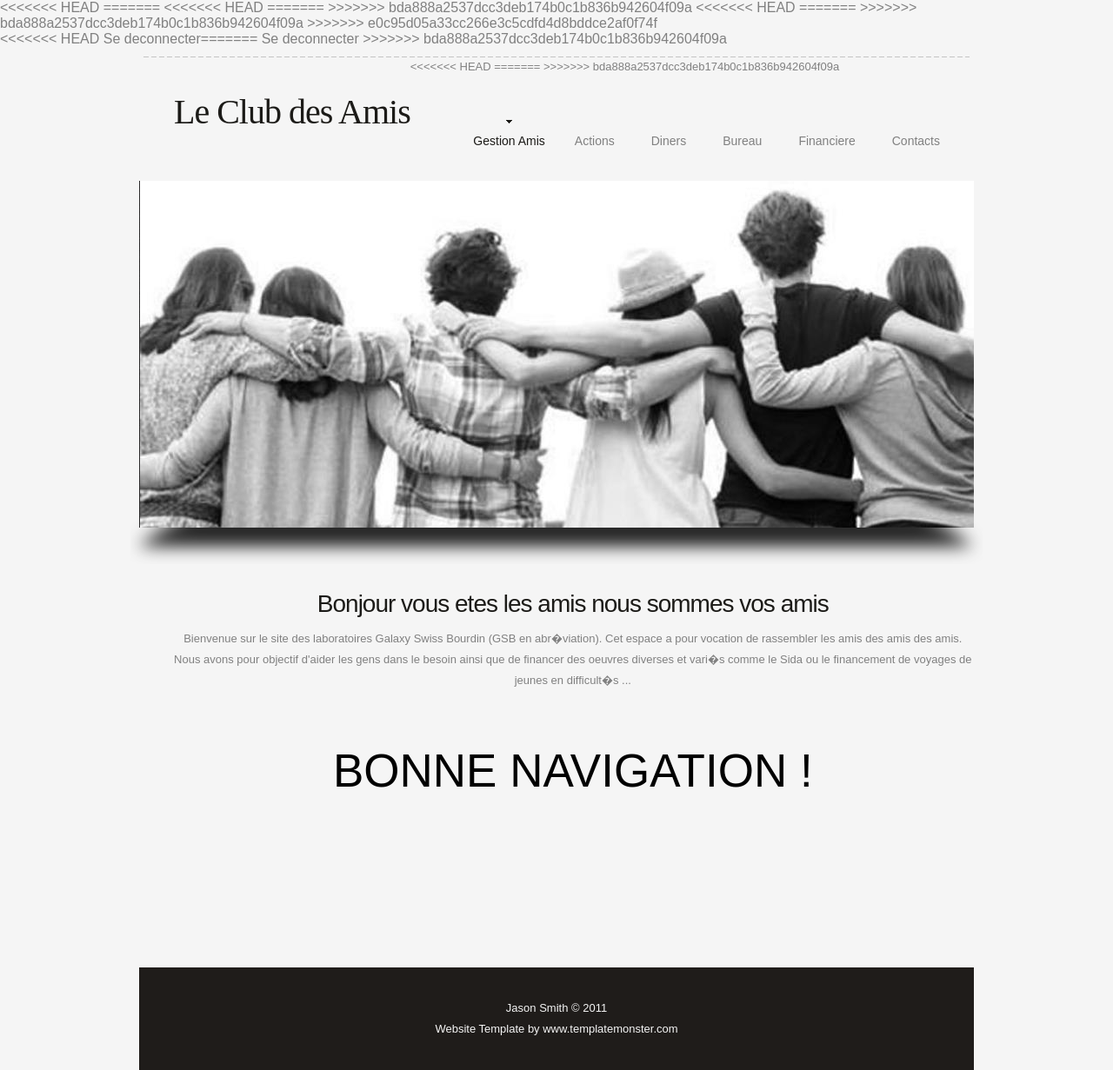
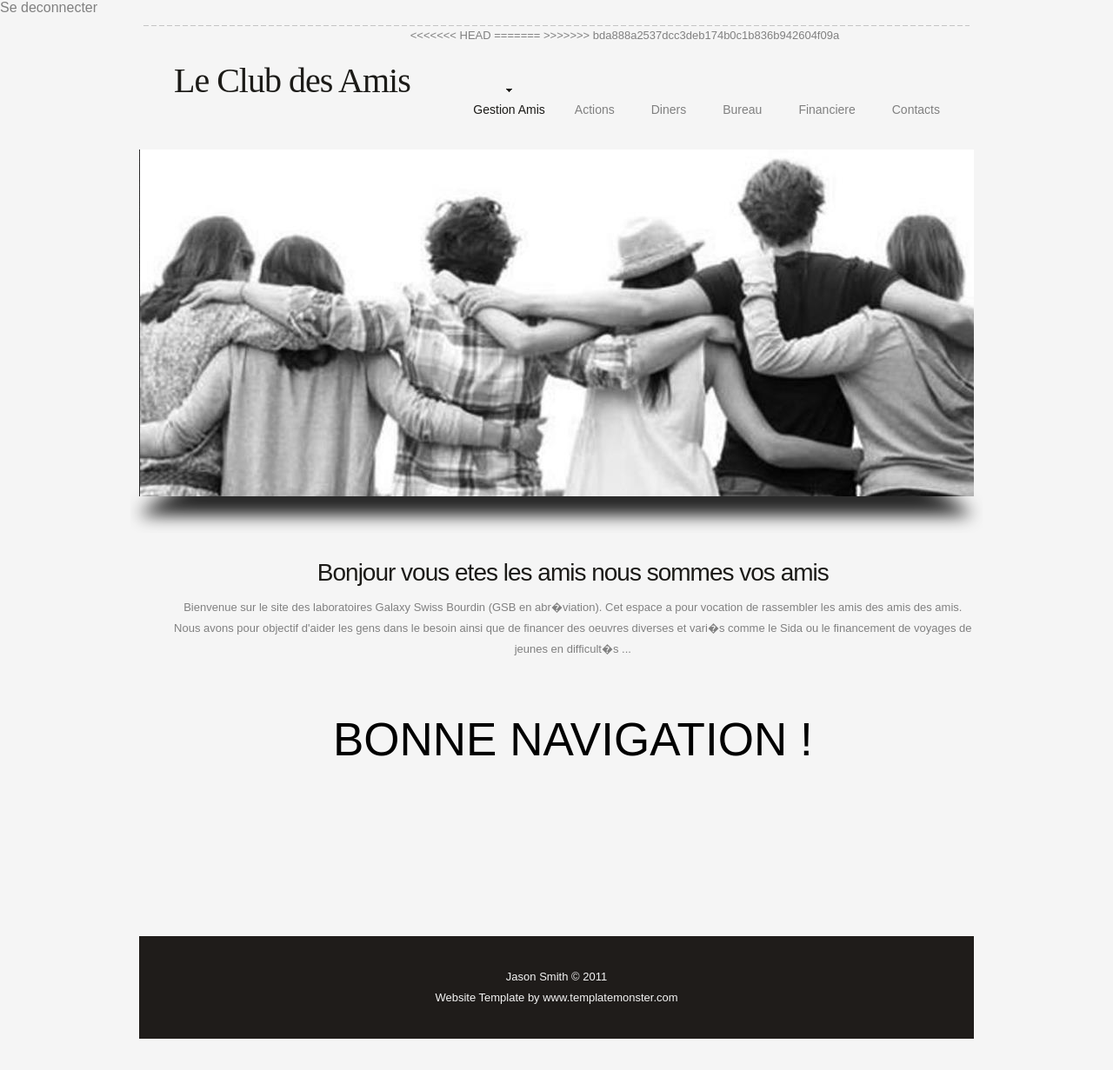
Before and after one commit to btssiovaladon/ppe33w2014, a PHP site: page /tcpdf/index.php in a window 1280 px wide. Shown: the whole page at 87% size. After the commit the page ends 1195 px from the top, so only its background shows below. Run offline with PHP 8.4, Linux system fonts and the light colour scheme.

Commit message:
Correction des problèmes head

```diff
--- a/include/inc_entete.php
+++ b/include/inc_entete.php
@@ -1,14 +1,8 @@
-<<<<<<< HEAD
-<?php
-	 include ("page/form_connexion.php");
-?>
-=======
 
 <?php
 	 include ("page/form_connexion.php");
 ?>
 
->>>>>>> bda888a2537dcc3deb174b0c1b836b942604f09a
 				<div class="main">
 					<div class="border-top">
 						<div class="wrapper">
--- a/index.php
+++ b/index.php
@@ -1,37 +1,26 @@
 <html>
 	<head>
-<<<<<<< HEAD
 		<meta charset="utf-8">
 		<link rel="stylesheet" href="css/reset.css" type="text/css" media="screen">
 		<link rel="stylesheet" href="css/style.css" type="text/css" media="screen">
 		<link rel="stylesheet" href="css/grid.css" type="text/css" media="screen">
 		<link rel="stylesheet" type="text/css" href="css/charteGraphique.css" />
 		<link rel="stylesheet" type="text/css" href="../css/message_box.css">
-=======
 		<meta charset="iso-8859-15">
 		<link rel="stylesheet" href="css/reset.css" type="text/css" media="screen">
 		<link rel="stylesheet" href="css/style.css" type="text/css" media="screen">
-<<<<<<< HEAD
-		<link rel="stylesheet" href="css/grid.css" type="text/css" media="screen">
-		<link rel="stylesheet" type="text/css" href="css/charteGraphique.css" />
-		<link rel="stylesheet" type="text/css" href="../css/message_box.css">
-
-=======
 		<link rel="stylesheet" href="css/grid.css" type="text/css" media="screen">
 		<link rel="stylesheet" type="text/css" href="css/charteGraphique.css" />
 		<link rel="stylesheet" type="text/css" href="../css/message_box.css">
 		<link rel="stylesheet" href="css/grid.css" type="text/css" media="screen">
 		<link rel="stylesheet" type="text/css" href="css/charteGraphique.css" />
 		<link rel="stylesheet" type="text/css" href="../css/message_box.css">
->>>>>>> bda888a2537dcc3deb174b0c1b836b942604f09a
+		<link rel="stylesheet" href="css/grid.css" type="text/css" media="screen">
+		<link rel="stylesheet" type="text/css" href="css/charteGraphique.css" />
+		<link rel="stylesheet" type="text/css" href="../css/message_box.css">
 		<link rel="stylesheet" href="css/grid.css" type="text/css" media="screen">
 		<link rel="stylesheet" type="text/css" href="css/charteGraphique.css" />
 		<link rel="stylesheet" type="text/css" href="css/message_box.css">
-<<<<<<< HEAD
-
-=======
->>>>>>> bda888a2537dcc3deb174b0c1b836b942604f09a
->>>>>>> e0c95d05a33cc266e3c5cdfd4d8bddce2af0f74f
 		<title>Le club des AMIS</title>
 	</head>
 
```
